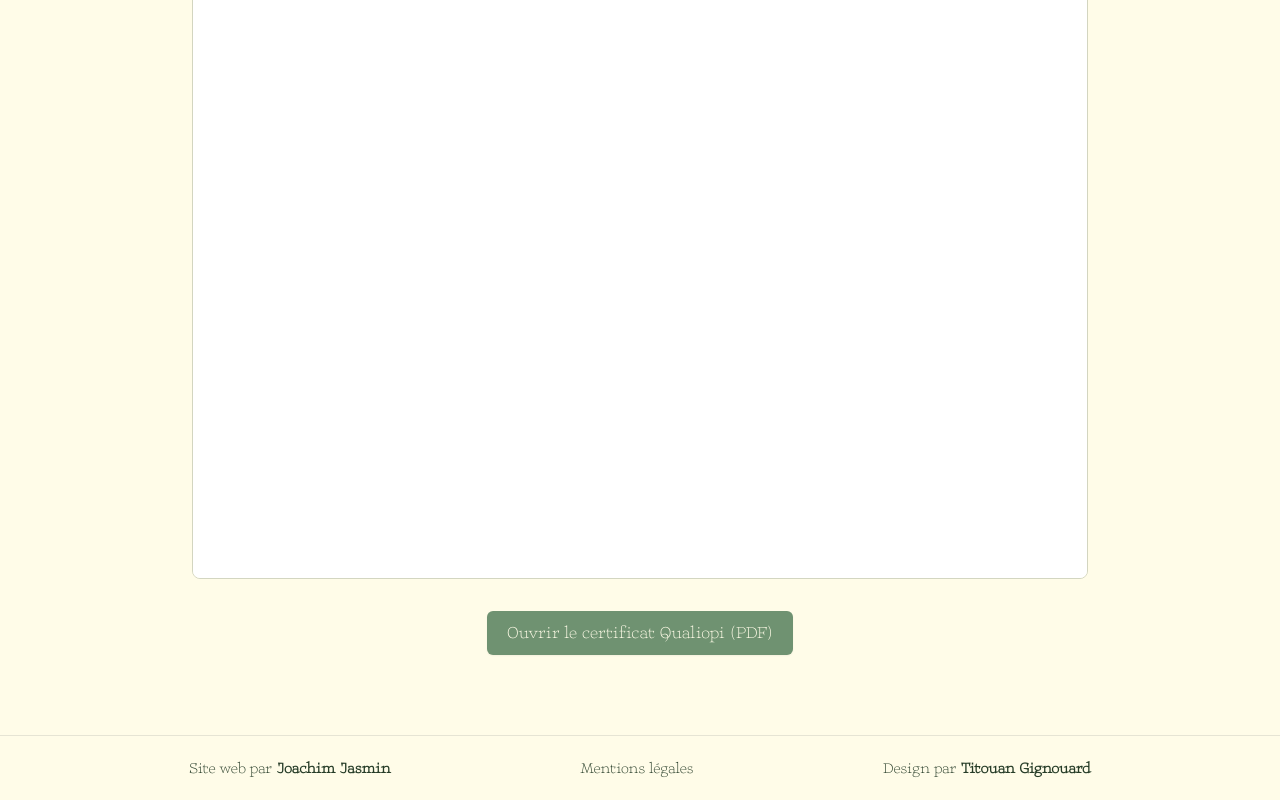
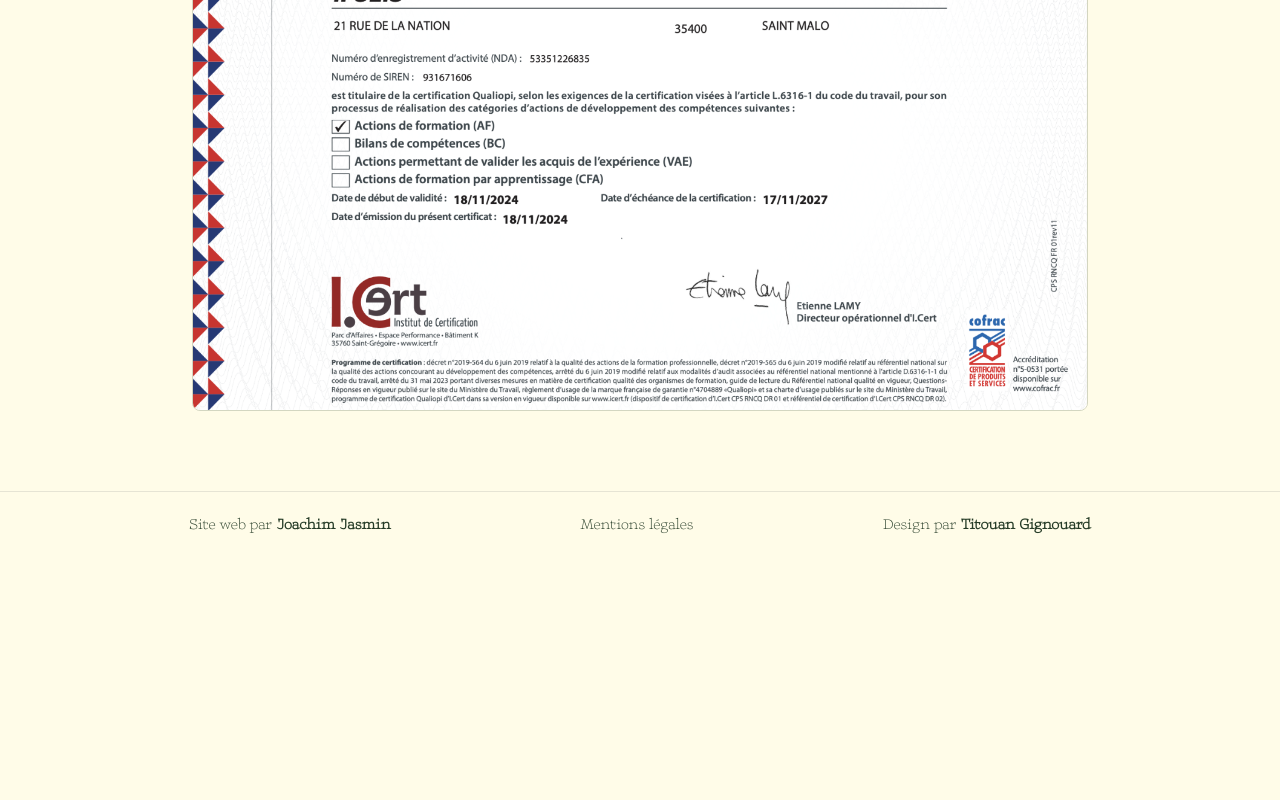
Before and after one commit to Jyok1m/ipseis, a Next.js app: page /qualite in a window 1280 px wide. Shown: the part 653-1453 px from the top of the page. After the commit the page ends 1209 px from the top, so only its background shows below. Built offline with nearby package versions, Linux system fonts and the light colour scheme; no server answers.

Commit message:
optimisations mobiles

```diff
--- a/src/app/globals.css
+++ b/src/app/globals.css
@@ -34,6 +34,10 @@
 	}
 }
 
+* {
+	-webkit-tap-highlight-color: transparent;
+}
+
 body {
 	color: black;
 	background-color: white;
--- a/src/app/page.tsx
+++ b/src/app/page.tsx
@@ -15,25 +15,25 @@ export const metadata: Metadata = buildMetadata({
 
 export default function Accueil() {
 	return (
-		<div className="w-full h-screen relative flex flex-col items-center justify-between bg-univers overflow-x-hidden">
-			<div className="flex flex-col items-center justify-center gap-y-2 sm:gap-y-5 m-10 sm:w-5/6 lg:w-3/5 mt-14 sm:mt-24">
+		<div className="w-full h-dvh relative flex flex-col bg-univers overflow-hidden">
+			<div className="flex-1 min-h-0 flex flex-col items-center justify-center gap-y-1 sm:gap-y-5 px-5 py-4 sm:px-10 sm:w-5/6 lg:w-3/5 self-center">
 				{/* Gros titre */}
 
-				<div className="text-2xl sm:text-4xl font-bold tracking-widest text-cohesion leading-snug">
+				<div className="text-xl sm:text-4xl font-bold tracking-widest text-cohesion leading-snug">
 					<h1>Vous êtes unique, nos formations et accompagnements aussi.</h1>
-					<Image src={tiretHome} alt="tiret" height={50} width={75} className="my-5" />
+					<Image src={tiretHome} alt="tiret" height={50} width={75} className="my-2 sm:my-5" />
 				</div>
 
 				{/* Description */}
 
-				<div className="flex flex-col text-base sm:text-xl text-support gap-y-2 sm:gap-y-5">
+				<div className="flex flex-col text-sm sm:text-xl text-support gap-y-1 sm:gap-y-5">
 					<p>
-						Chez IPSEIS, nous croyons que l’apprentissage des professionnels passe par une alliance subtile entre théorie et pratique, transmission et
+						Chez IPSEIS, nous croyons que l'apprentissage des professionnels passe par une alliance subtile entre théorie et pratique, transmission et
 						expérimentation. Nous concevons des expériences pédagogiques sur-mesure, ancrées dans le réel, pour faire évoluer les pratiques
-						quotidiennes et les comportements pour un meilleur fonctionnement d’équipe.
+						quotidiennes et les comportements pour un meilleur fonctionnement d'équipe.
 					</p>
 					<p className="block md:hidden">Et si la formation devenait une expérience à vivre ?</p>
-					<div className="w-full flex justify-start text-support mt-2 sm:mt-5">
+					<div className="w-full flex justify-start text-support mt-1 sm:mt-5">
 						<Button href="/catalogue">
 							<span className="md:block items-center text-center hidden">Et si la formation devenait une expérience à vivre ?</span>
 							<span className="flex items-center gap-x-2 font-semibold text-center">
--- a/src/app/qualite/page.tsx
+++ b/src/app/qualite/page.tsx
@@ -1,4 +1,5 @@
 import React from "react";
+import Image from "next/image";
 import TitlePage from "@/components/global/TitlePage";
 import Footer from "@/components/global/Footer";
 import type { Metadata } from "next";
@@ -13,7 +14,7 @@ export const metadata: Metadata = buildMetadata({
 
 export default function Qualite() {
 	return (
-		<div className="bg-support min-h-full">
+		<div className="bg-support min-h-full overflow-x-hidden">
 			<div className="mx-auto max-w-7xl px-6 lg:px-8 pb-10">
 				<TitlePage title="Qualité" centered={true} paddingHorizontal={false} paddingBottom={false} />
 
@@ -29,22 +30,17 @@ export default function Qualite() {
 						</p>
 					</div>
 
-					<div className="mt-6 w-full max-w-4xl">
-						<iframe
-							src="/pdf/certificat_qualiopi_ipseis.pdf"
-							title="Certificat Qualiopi IPSEIS"
-							className="w-full h-[600px] sm:h-[800px] rounded-lg border border-univers/20"
+					<div className="mt-6 w-full max-w-4xl relative select-none overflow-hidden">
+						<Image
+							src="/images/certificat_qualiopi.png"
+							alt="Certificat Qualiopi IPSEIS"
+							width={1772}
+							height={1254}
+							className="w-full h-auto rounded-lg border border-univers/20"
+							draggable={false}
 						/>
+						<div className="absolute inset-0 rounded-lg" />
 					</div>
-
-					<a
-						href="/pdf/certificat_qualiopi_ipseis.pdf"
-						target="_blank"
-						rel="noopener noreferrer"
-						className="inline-block rounded-md bg-maitrise px-5 py-2 text-base sm:text-lg text-support font-normal shadow-sm hover:bg-maitrise/80 focus-visible:outline focus-visible:outline-2 focus-visible:outline-offset-2 focus-visible:outline-maitrise"
-					>
-						Ouvrir le certificat Qualiopi (PDF)
-					</a>
 				</div>
 			</div>
 			<Footer />
--- a/src/components/global/Footer.tsx
+++ b/src/components/global/Footer.tsx
@@ -5,7 +5,7 @@ import Link from "next/link";
 
 const Footer = ({ background = "bg-support" }) => {
 	return (
-		<div className={`mx-auto w-full text-sm sm:text-base ${background === "bg-univers" ? "text-support" : "text-univers"} mt-10 ${background}`}>
+		<div className={`mx-auto w-full text-sm sm:text-base ${background === "bg-univers" ? "text-support" : "text-univers"} mt-4 sm:mt-10 ${background}`}>
 			<footer
 				aria-labelledby="footer-heading"
 				className="relative border-t border-gray-900/10 flex flex-col gap-y-2 sm:flex-row items-center justify-evenly py-5"
--- a/src/context/AuthContext.tsx
+++ b/src/context/AuthContext.tsx
@@ -58,7 +58,6 @@ export function AuthProvider({ children }: { children: React.ReactNode }) {
 
 	const logout = async () => {
 		await logoutApi();
-		setUser(null);
 		router.push("/");
 	};
 
```
Also changed, not shown: public/images/certificat_qualiopi.png (added), public/images/certificat_qualiopi_ipseis.png (deleted).
